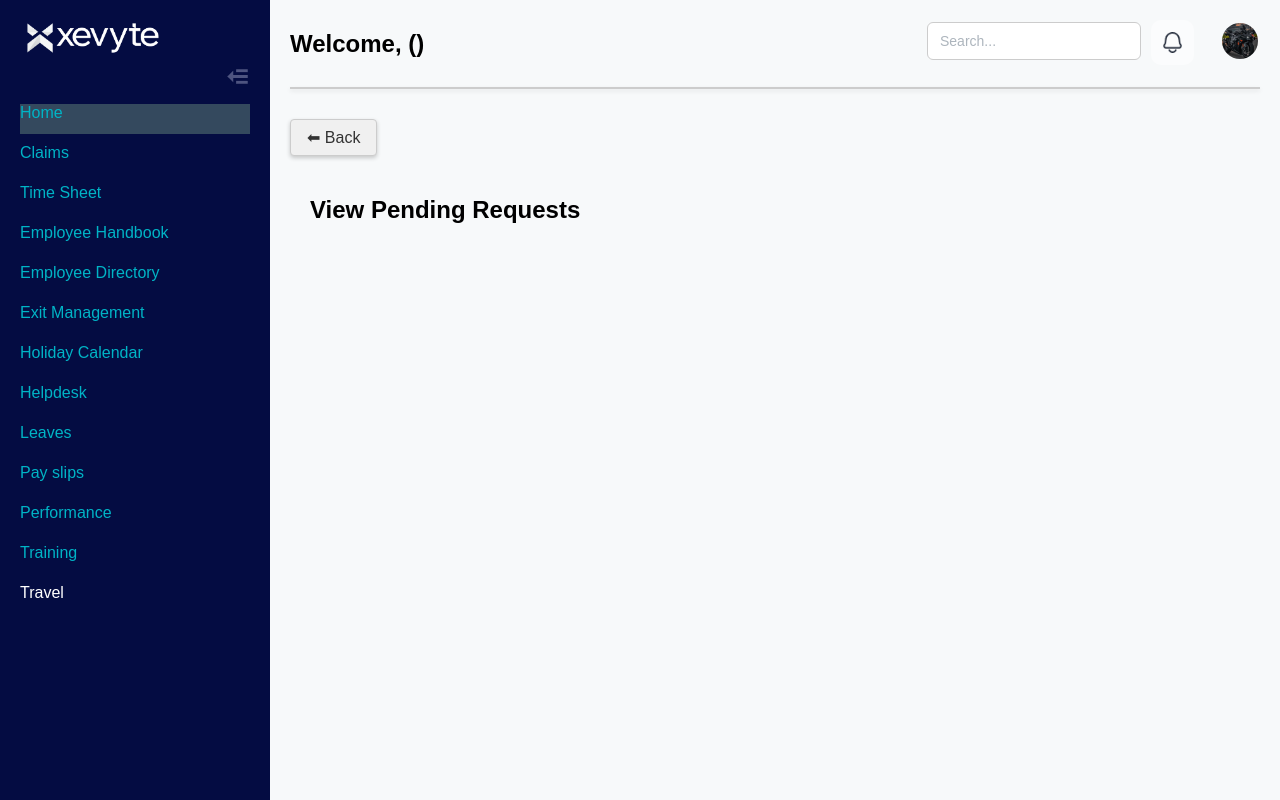
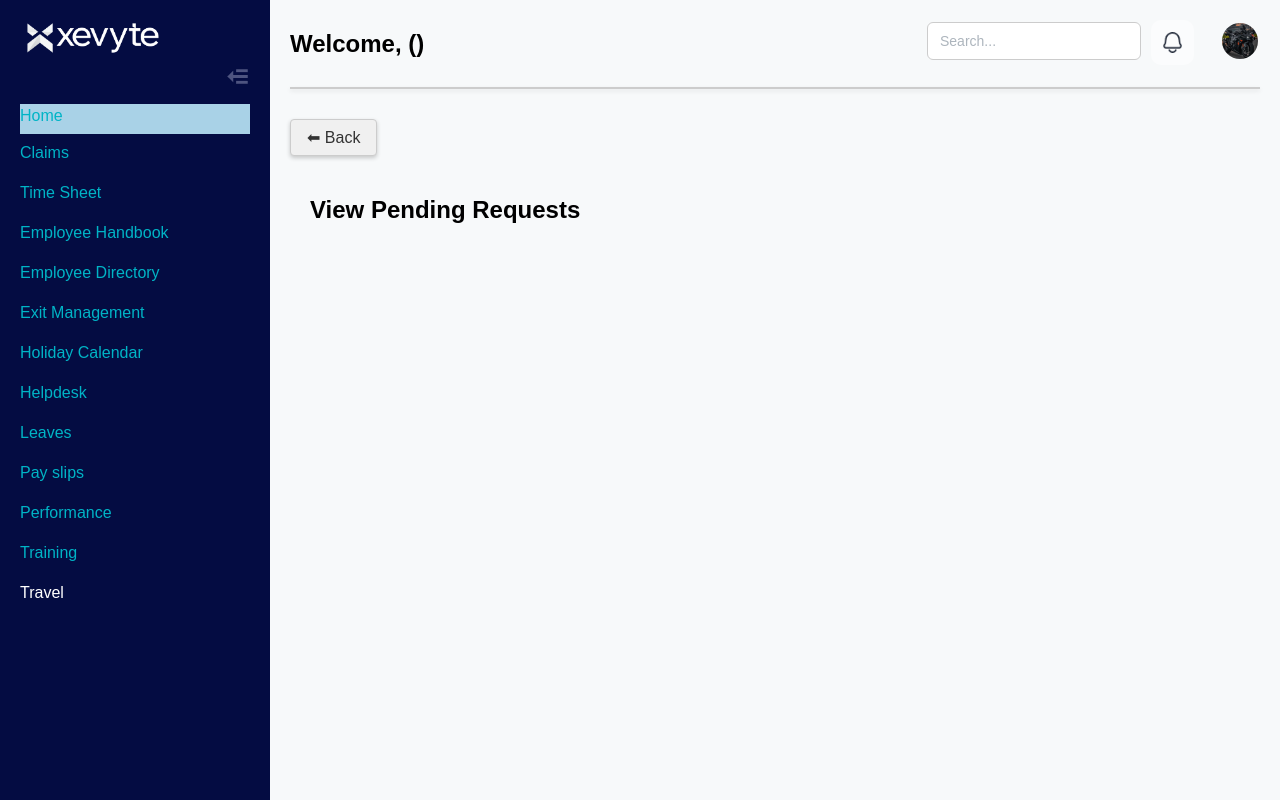
Before and after one commit to Admin-Xevyte/Xevyte_Connect, a React (Create React App) app in the folder employee-login-portal_backup_local/employee-login-portal/: page /myteam3 in a window 1280 px wide. In both pictures the pointer is over the element "Home". Built offline with nearby package versions, Linux system fonts and the light colour scheme.

Commit message:
Update Dashboard.css

```diff
--- a/employee-login-portal_backup_local/employee-login-portal/src/pages/Dashboard.css
+++ b/employee-login-portal_backup_local/employee-login-portal/src/pages/Dashboard.css
@@ -57,6 +57,7 @@
 
 .sidebar .side {
   gap: 20px;
+
 }
 .sidebar .hom {
   margin-top: 20px;
@@ -70,7 +71,8 @@
   margin-top: 10px;
 }
 .sidebar h3:hover {
-  background-color: #34495e;
+  background-color: rgb(169, 210, 231);
+   padding-top: 3px;
 }
 
 /* Right-side main content */
```
